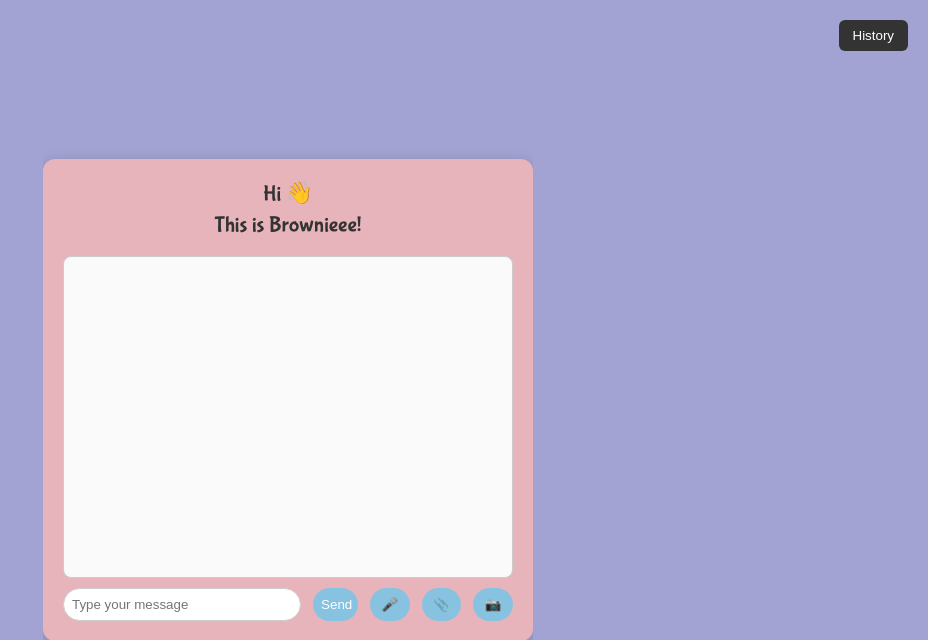
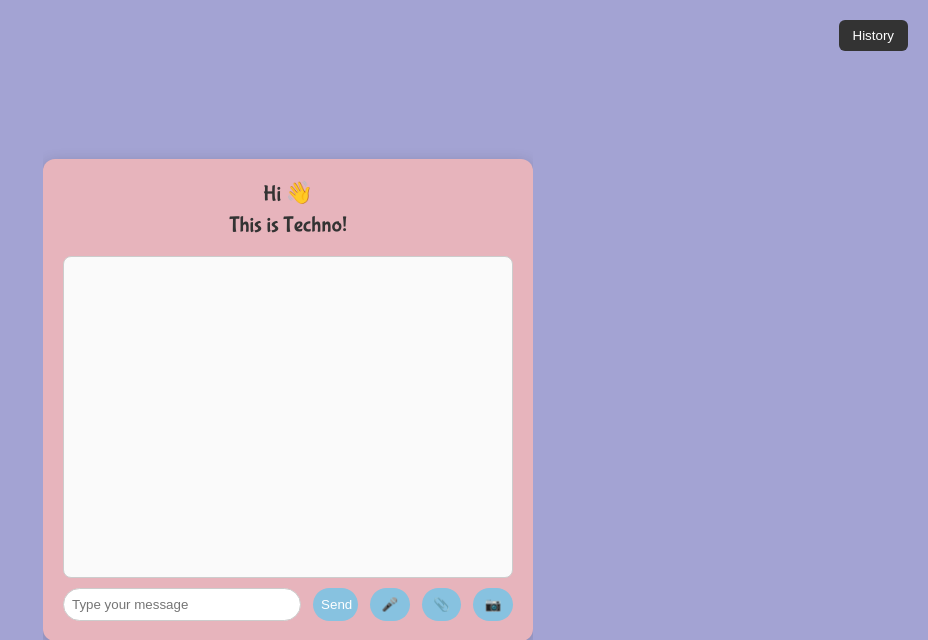
Before and after one commit to Seethamurugan/My_ai_assistant, a Flask app: page / in a window 1280 px wide. Shown: the top 640 px of the page, without its empty margins (352-1280 px from the left). Run offline with Flask 3, Linux system fonts and the light colour scheme.

Commit message:
Update index.html

```diff
--- a/templates/index.html
+++ b/templates/index.html
@@ -162,7 +162,7 @@
 
     <!-- Chat Page -->
     <div class="container" id="chatPage">
-        <div id="welcomeText">Hi 👋<br>This is Brownieee!</div>
+        <div id="welcomeText">Hi 👋<br>This is Techno!</div>
         <h1 id="heading" style="display:none;">Brownieee</h1>
         <div id="chat"></div>
         <div class="input-container">
```
